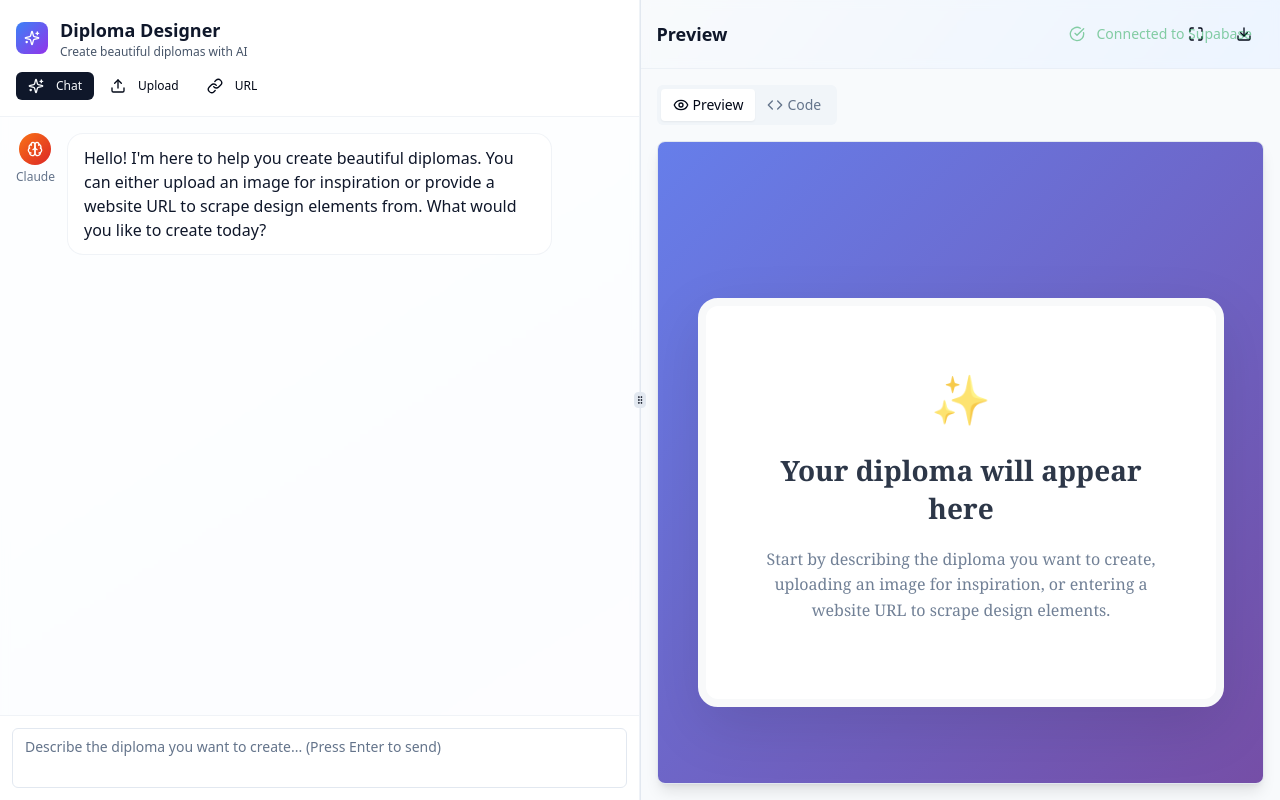
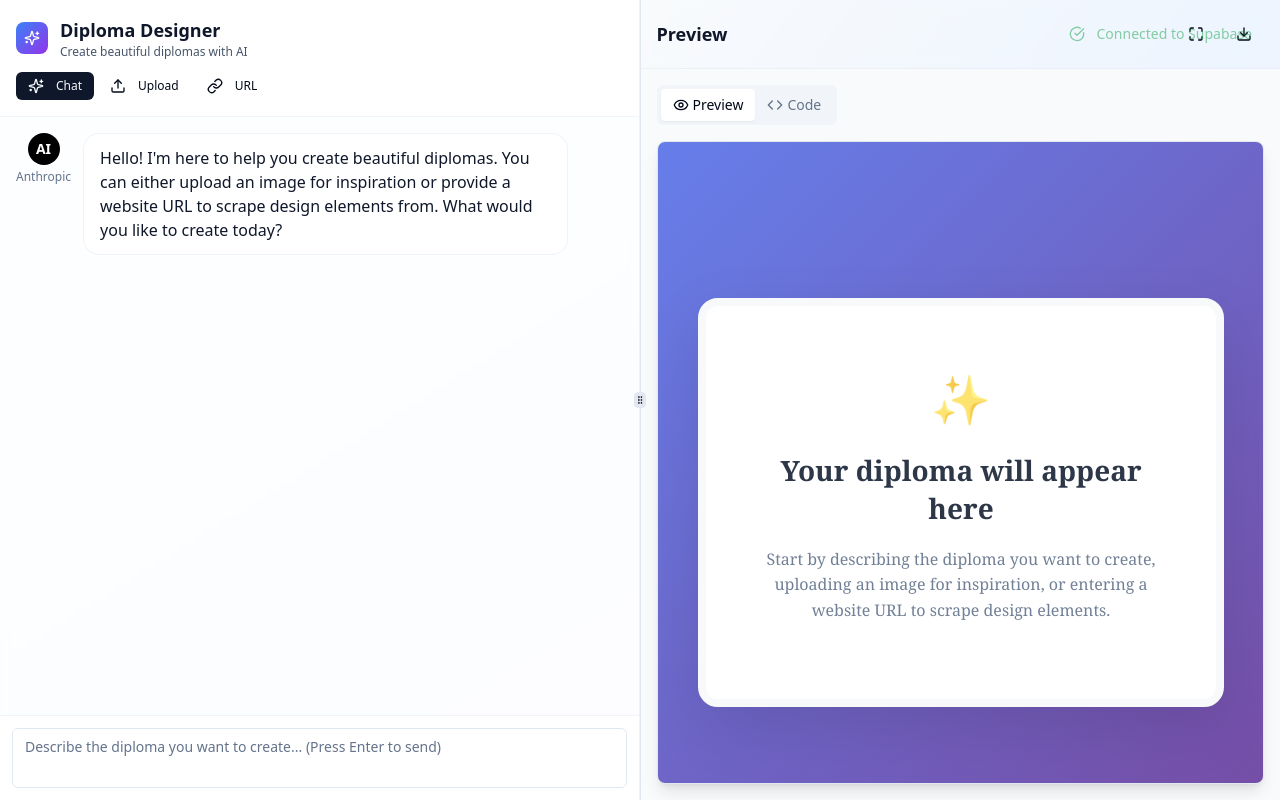
Before and after one commit to magnusfroste/diplomator, a React (Vite) app: page / in a window 1280 px wide. Built offline with nearby package versions, Linux system fonts and the light colour scheme.

Commit message:
Refactor: Use Anthropic branding
Update the AI assistant's branding to "Anthropic" and use the corresponding icon.

```diff
--- a/src/components/MessageList.tsx
+++ b/src/components/MessageList.tsx
@@ -1,7 +1,6 @@
 
 import React, { useEffect, useRef } from 'react';
 import { useDiploma } from '@/contexts/DiplomaContext';
-import { Brain } from 'lucide-react';
 
 export const MessageList = () => {
   const { messages, isGenerating } = useDiploma();
@@ -15,6 +14,12 @@ export const MessageList = () => {
     scrollToBottom();
   }, [messages]);
 
+  const AnthropicIcon = () => (
+    <div className="w-8 h-8 rounded-full bg-black flex items-center justify-center flex-shrink-0">
+      <span className="text-white font-bold text-sm">AI</span>
+    </div>
+  );
+
   return (
     <div className="flex-1 overflow-y-auto p-4 space-y-4">
       {messages.map((message) => (
@@ -24,10 +29,8 @@ export const MessageList = () => {
         >
           {!message.isUser && (
             <div className="flex flex-col items-center gap-1">
-              <div className="w-8 h-8 rounded-full bg-gradient-to-br from-orange-500 to-red-600 flex items-center justify-center flex-shrink-0">
-                <Brain className="w-4 h-4 text-white" />
-              </div>
-              <span className="text-xs text-slate-500 font-medium">Claude</span>
+              <AnthropicIcon />
+              <span className="text-xs text-slate-500 font-medium">Anthropic</span>
             </div>
           )}
 
@@ -46,10 +49,8 @@ export const MessageList = () => {
       {isGenerating && (
         <div className="flex gap-3 justify-start">
           <div className="flex flex-col items-center gap-1">
-            <div className="w-8 h-8 rounded-full bg-gradient-to-br from-orange-500 to-red-600 flex items-center justify-center flex-shrink-0">
-              <Brain className="w-4 h-4 text-white" />
-            </div>
-            <span className="text-xs text-slate-500 font-medium">Claude</span>
+            <AnthropicIcon />
+            <span className="text-xs text-slate-500 font-medium">Anthropic</span>
           </div>
           <div className="bg-white/90 backdrop-blur-sm border border-slate-200/50 rounded-2xl px-4 py-3">
             <div className="flex gap-1">
```
